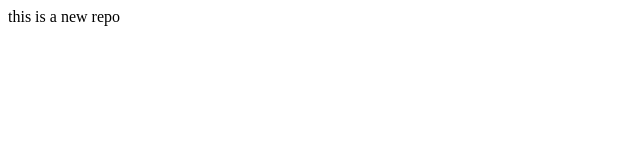
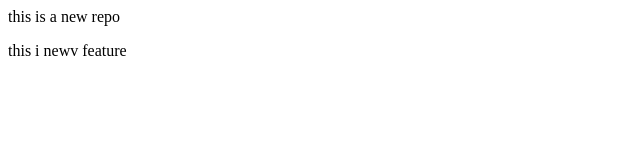
Before and after one commit to Nisha1811/localrepo, a plain HTML site: page index.html in a window 1280 px wide. Shown: the full height of the page, 0-640 px from the left. Drawn offline with Linux system fonts and the light colour scheme.

Commit message:
add new features

```diff
--- a/index.html
+++ b/index.html
@@ -1 +1,3 @@
 <p> this is a new repo</p>
+
+<p> this i newv feature</p>
```
